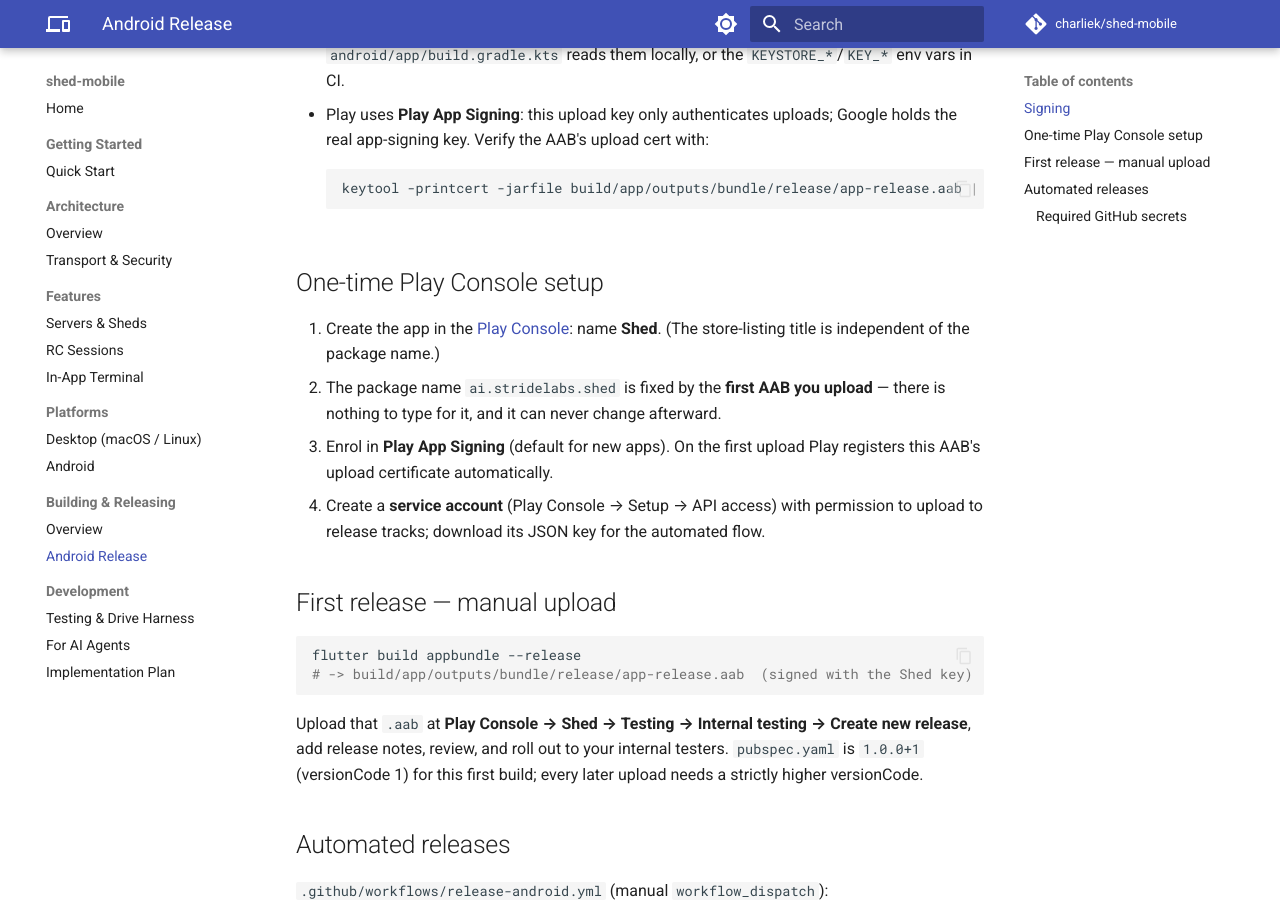
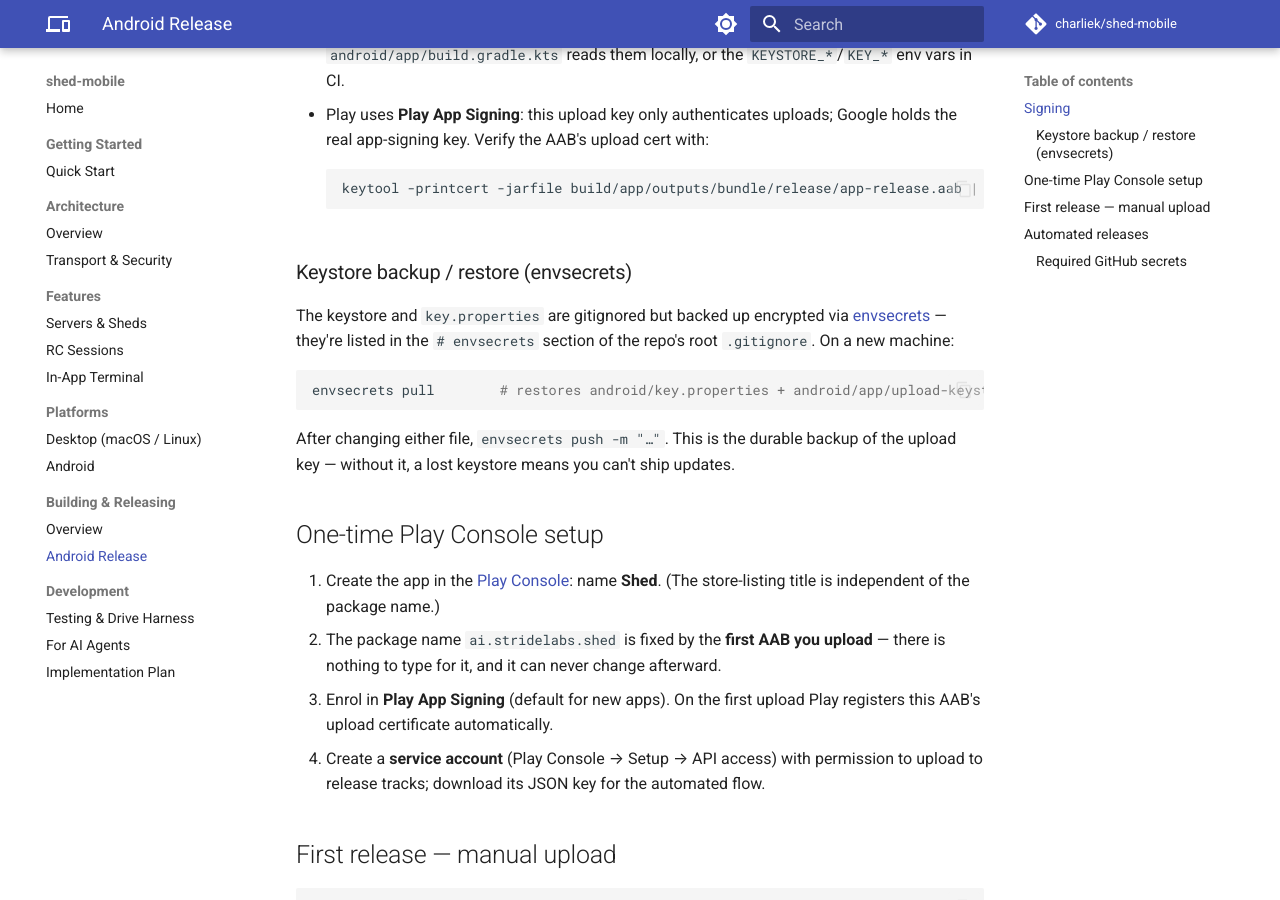
Before and after one commit to charliek/shed-mobile, an MkDocs documentation site: the page built from docs/android-release.md, in a window 1280 px wide and 900 px high, scrolled down 551 px. Built offline with MkDocs 1.6.1 and Material for MkDocs 9.7.7, drawn with Linux system fonts in a browser that asks for light colours; comment, search, counter and statistics services are not loaded.

Commit message:
chore(secrets): track keystore + key.properties via envsecrets
Add an `# envsecrets` marker section to the root .gitignore (mirroring tapper)
listing the gitignored Android signing secrets — android/key.properties and
android/app/upload-keystore.jks. The envsecrets CLI reads this section directly
(repo auto-detected as charliek/shed-mobile from the git remote), so the upload
keystore now has an encrypted GCS backup (push/pull). Documented restore in
docs/android-release.md.

Co-Authored-By: Claude Opus 4.8 (1M context) <noreply@anthropic.com>
Claude-Session: https://claude.ai/code/session_01SPPcsBXJA8MpQ7WK8yYcdb

````diff
--- a/docs/android-release.md
+++ b/docs/android-release.md
@@ -23,6 +23,19 @@ fastlane. You promote drafts to testers in the Play Console.
   ```bash
   keytool -printcert -jarfile build/app/outputs/bundle/release/app-release.aab | grep -E 'Owner|SHA256'
   ```
+
+### Keystore backup / restore (envsecrets)
+
+The keystore and `key.properties` are gitignored but backed up encrypted via
+[envsecrets](https://github.com/charliek/envsecrets) — they're listed in the
+`# envsecrets` section of the repo's root `.gitignore`. On a new machine:
+
+```bash
+envsecrets pull        # restores android/key.properties + android/app/upload-keystore.jks
+```
+
+After changing either file, `envsecrets push -m "…"`. This is the durable backup
+of the upload key — without it, a lost keystore means you can't ship updates.
 
 ## One-time Play Console setup
 
````
Also changed, not shown: 1 other file.
